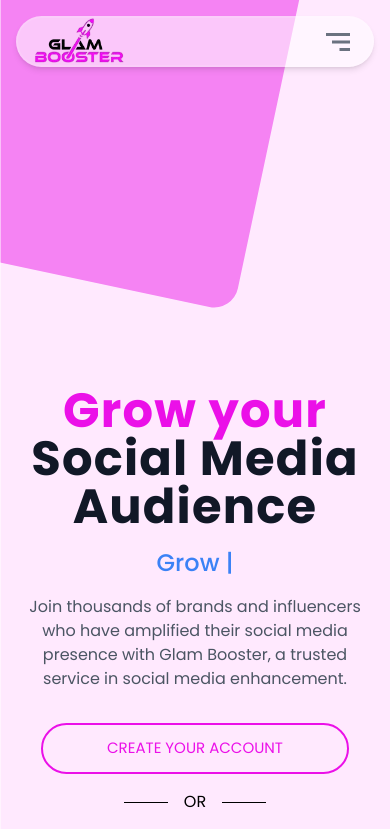
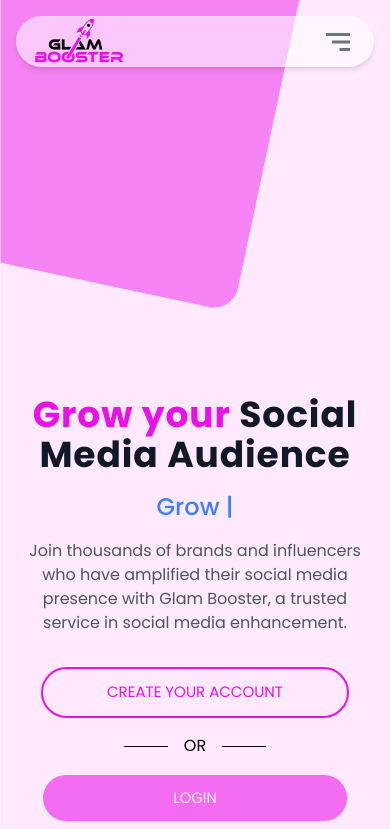
Before and after one commit to Victex4/gkam, a React (Vite) app: page / in a window 390 px wide. Shown: the top 829 px of the page. Built offline with nearby package versions, Linux system fonts and the light colour scheme.

Commit message:
initial commit

```diff
--- a/src/components/HeroContent.jsx
+++ b/src/components/HeroContent.jsx
@@ -6,7 +6,7 @@ import { ReactTyped } from "react-typed";
 const HeroContent = ({ variants }) => {
   return (
     <motion.div variants={variants} className='md:text-left text-center md:max-w-72 lg:max-w-lg'>
-      <h2 className='mt-4 text-5xl text-[#EB10E8] py-4 font-bold tracking-wide md:text-5xl lg:mt-8 lg:text-5xl'>
+      <h2 className='mt-4 text-4xl text-[#EB10E8] py-4 font-bold tracking-wide md:text-5xl lg:mt-8 lg:text-5xl'>
     Grow your <span className='text-gray-900'>Social Media Audience</span>
       </h2>
       <p className='text-2xl font-medium text-blue-500'>
--- a/src/section/Hero.jsx
+++ b/src/section/Hero.jsx
@@ -58,7 +58,7 @@ const Hero = ({ menuOpen }) => {
       <div className='md:h-[700px] h-[700px] w-[400px] md:w-[700px] bg-[#F583F3] absolute -top-1/2 right-20 md:right-0 rounded-3xl rotate-12 md:rotate-45 -z-9'>
 
       </div>
-        <div className='relative flex md:h-screen mt-[355px] flex-col-reverse items-center md:flex-row '>
+        <div className='relative flex md:h-screen mt-[363px] flex-col-reverse items-center md:flex-row '>
             {/* Hero Content */}
                 <HeroContent variants={contentVariants}/>
 
```
